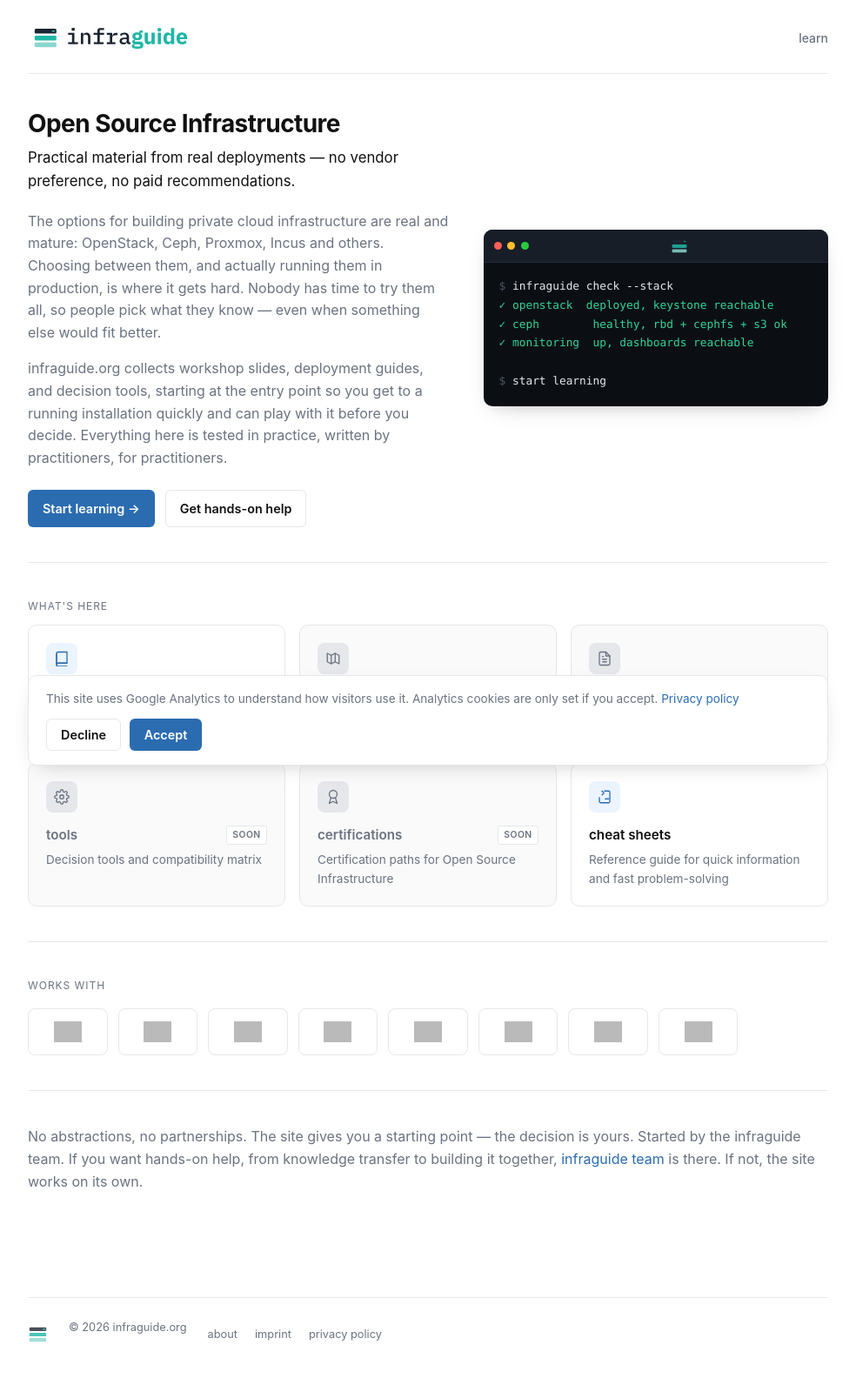
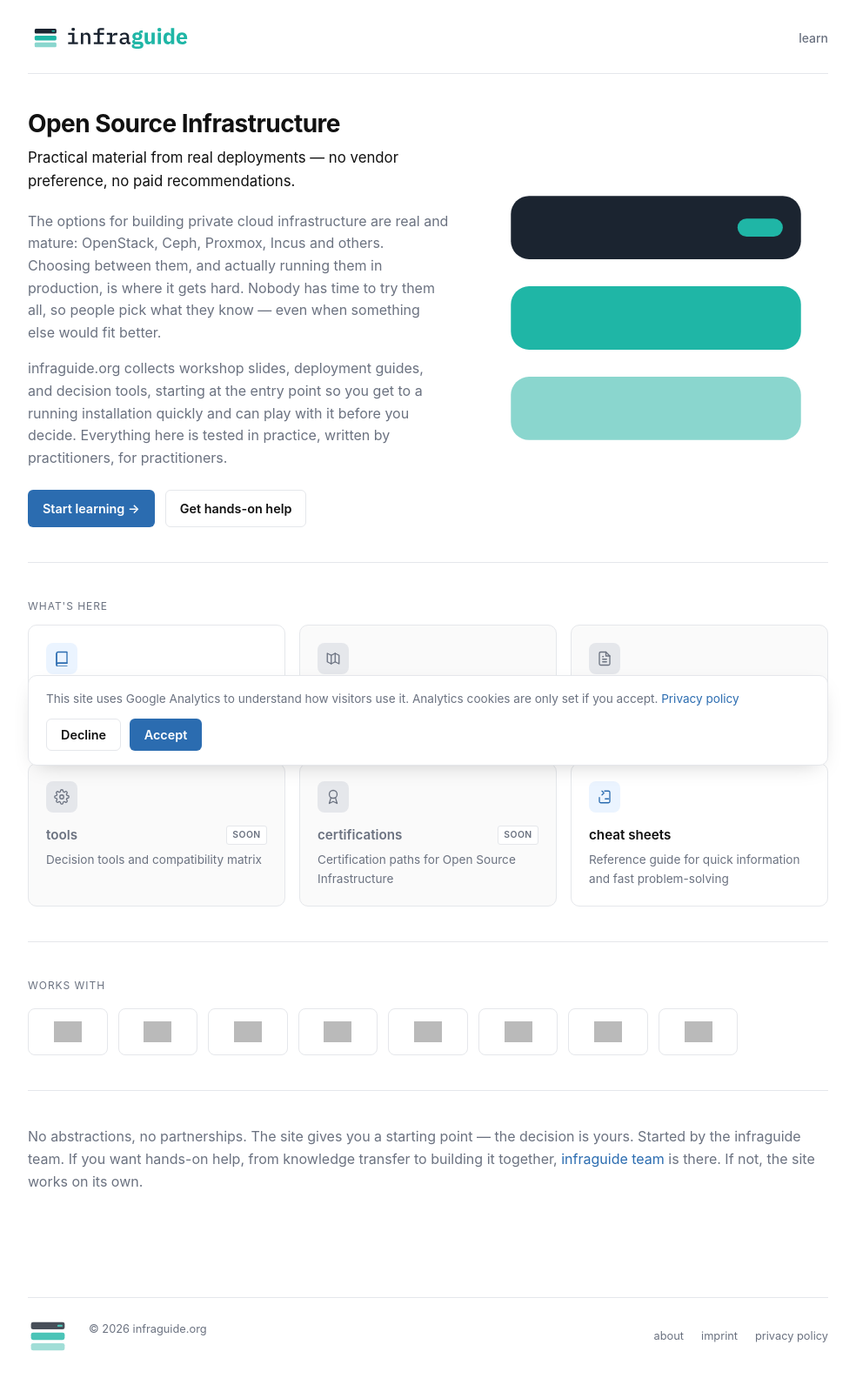
Before and after one commit to codecap/infraguide, a Jekyll site: the page built from index.md, in a window 1280 px wide, cut to the strip 0-1620 px from the top of the page. Shown: the top 1592 px of the strip at 87% size, without its empty margins (148-1132 px from the left). Built offline with Jekyll 4.4.1, drawn with Linux system fonts in a browser that asks for light colours; grey boxes are pictures that could not be loaded.

Commit message:
Hero icon fill, footer icon resize, footer nav to the right
Hero's terminal mockup swapped for icon.svg stretched to fill the
freed column (terminal CSS kept in place, unused, for later reuse).
Footer icon resized to 40px to match the header logo; about/imprint/
privacy links moved to the right side of the footer row.

Co-Authored-By: Claude Sonnet 5 <noreply@anthropic.com>

```diff
--- a/_layouts/default.html
+++ b/_layouts/default.html
@@ -40,12 +40,12 @@
       <div class="footer-left">
         <img src="{{ '/assets/logo/icon.svg' | relative_url }}" alt="" class="footer-icon">
         <p>&copy; {{ site.time | date: "%Y" }} infraguide.org</p>
-        <nav class="footer-nav">
-          <a href="{{ '/about/' | relative_url }}">about</a>
-          <a href="{{ '/imprint/' | relative_url }}">imprint</a>
-          <a href="{{ '/privacy/' | relative_url }}">privacy policy</a>
-        </nav>
       </div>
+      <nav class="footer-nav">
+        <a href="{{ '/about/' | relative_url }}">about</a>
+        <a href="{{ '/imprint/' | relative_url }}">imprint</a>
+        <a href="{{ '/privacy/' | relative_url }}">privacy policy</a>
+      </nav>
     </div>
   </footer>
 
--- a/assets/style.css
+++ b/assets/style.css
@@ -187,6 +187,14 @@ a:hover {
   display: flex;
   gap: 0.75rem;
   flex-wrap: wrap;
+}
+
+.hero-icon {
+  align-self: stretch;
+  justify-self: stretch;
+  width: 100%;
+  height: 100%;
+  object-fit: contain;
 }
 
 /* Buttons */
@@ -695,7 +703,7 @@ footer {
 }
 
 .footer-icon {
-  height: 20px;
+  height: 40px;
   width: auto;
   flex-shrink: 0;
   opacity: 0.8;
--- a/index.md
+++ b/index.md
@@ -26,22 +26,7 @@ title: Open Source Infrastructure
     </div>
   </div>
 
-  <div class="terminal" aria-hidden="true">
-    <div class="terminal-bar">
-      <span class="terminal-dot terminal-dot--red"></span>
-      <span class="terminal-dot terminal-dot--yellow"></span>
-      <span class="terminal-dot terminal-dot--green"></span>
-      <img src="/assets/logo/icon.svg" alt="" class="terminal-icon">
-    </div>
-    <div class="terminal-body">
-      <div class="term-line term-cmd">infraguide check --stack</div>
-      <div class="term-line term-ok">openstack&nbsp;&nbsp;deployed, keystone reachable</div>
-      <div class="term-line term-ok">ceph&nbsp;&nbsp;&nbsp;&nbsp;&nbsp;&nbsp;&nbsp;&nbsp;healthy, rbd + cephfs + s3 ok</div>
-      <div class="term-line term-ok">monitoring&nbsp;&nbsp;up, dashboards reachable</div>
-      <div class="term-line">&nbsp;</div>
-      <div class="term-line term-cmd">start learning</div>
-    </div>
-  </div>
+  <img src="/assets/logo/icon.svg" alt="" class="hero-icon" aria-hidden="true">
 </div>
 
 <div class="section">
```
